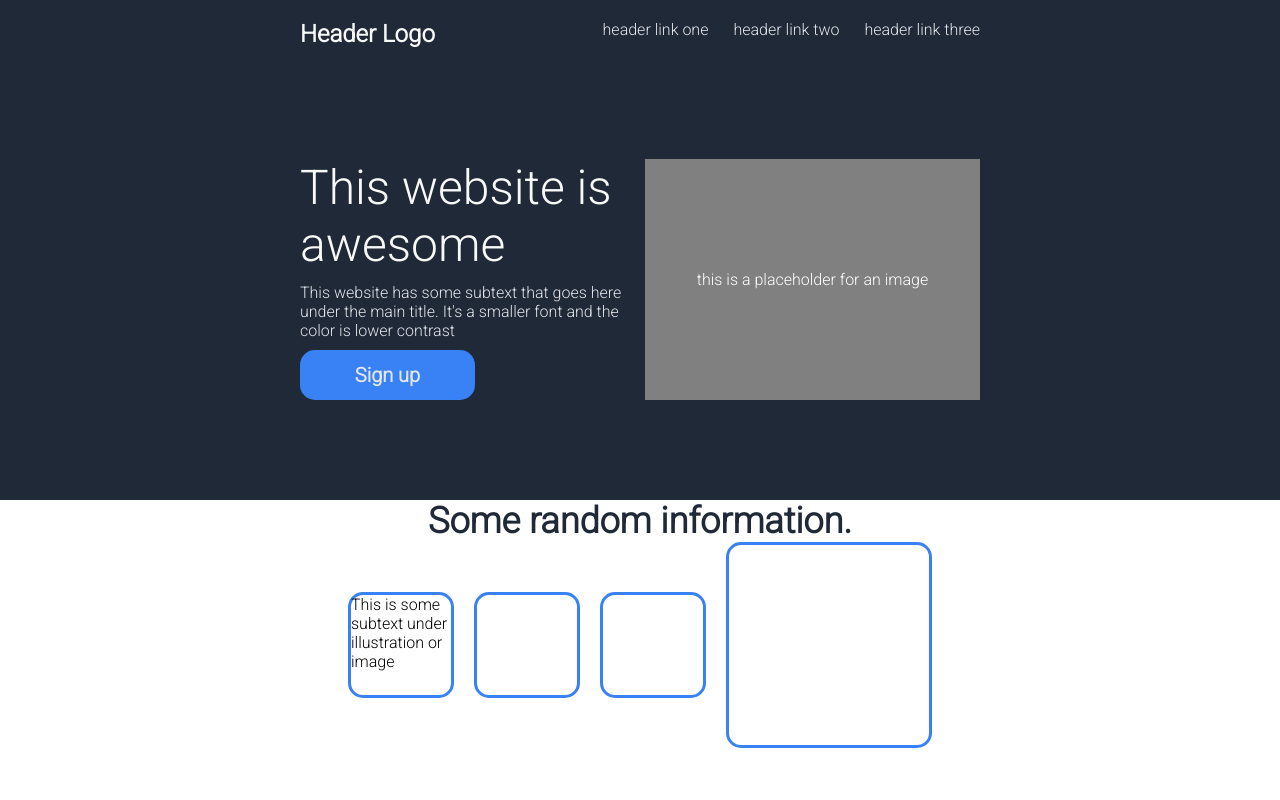
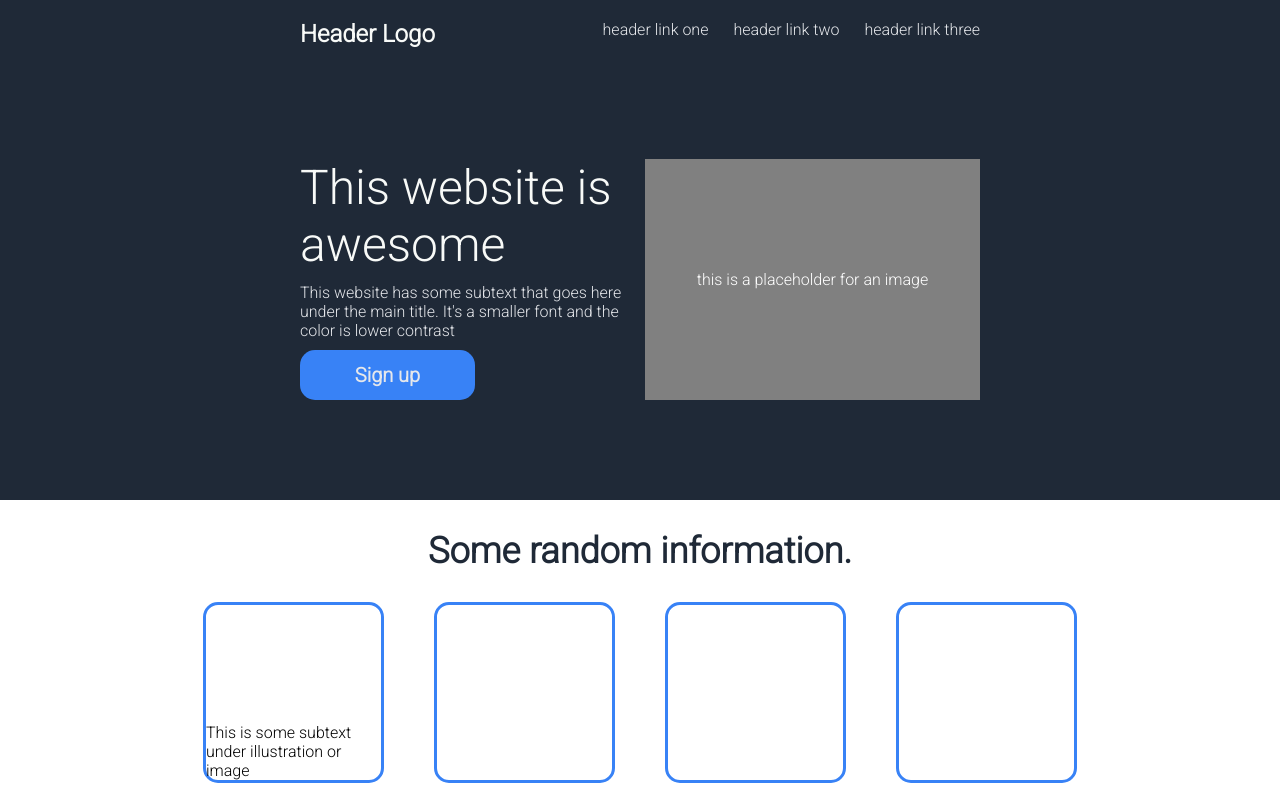
Before and after one commit to aerondight997/Landing-Page, a plain HTML site: page index.html in a window 1280 px wide. Drawn offline with Linux system fonts and the light colour scheme.

Commit message:
Finished second section styling

```diff
--- a/style.css
+++ b/style.css
@@ -88,6 +88,7 @@ body {
 .information {
  display: flex;
  flex-direction: column;
+ gap: 30px;
 }
 
 .text {
@@ -97,27 +98,39 @@ body {
   color: #1F2937;
   justify-content: center;
   align-items: center;
+  padding-top: 30px;
 }
+
+.content {
+    display: flex;
+    justify-content: center;
+    align-items: center;
+
+}
+
 
 .boxes {
   display: flex;
+  flex-direction: row;
   justify-content: center;
   align-items: center;
-  gap: 20px;
+  gap: 50px;
 }
 
 .small-box1 {
     display: flex;
-    width: 100px;
-    height: 100px;
+    flex-direction: column;
+    justify-content: end;
+    width: 175px;
+    height: 175px;
     border: 3px solid #3882F6;
     border-radius: 15px;
 }
 
 .small-box2{
     display: flex;
-    width: 100px;
-    height: 100px;
+    width: 175px;
+    height: 175px;
     border: 3px solid #3882F6;
     border-radius: 15px;
 
@@ -125,8 +138,8 @@ body {
 
 .small-box3 {
     display: flex;
-    width: 100px;
-    height: 100px;;
+    width: 175px;
+    height: 175px;
     border: 3px solid #3882F6;
     border-radius: 15px;
 
@@ -134,9 +147,18 @@ body {
 
 .small-box4 {
     display: flex;
-    width: 200px;
-    height: 200px;
+    width: 175px;
+    height: 175px;
     border: 3px solid #3882F6;
     border-radius: 15px;
+}
 
+.box {
+    display: flex;
+    flex-direction: column;
+    justify-content: center;
+    align-items: center;
+    max-width: 175px;
+    gap: 15px;
+    text-align: center;
 }
```
